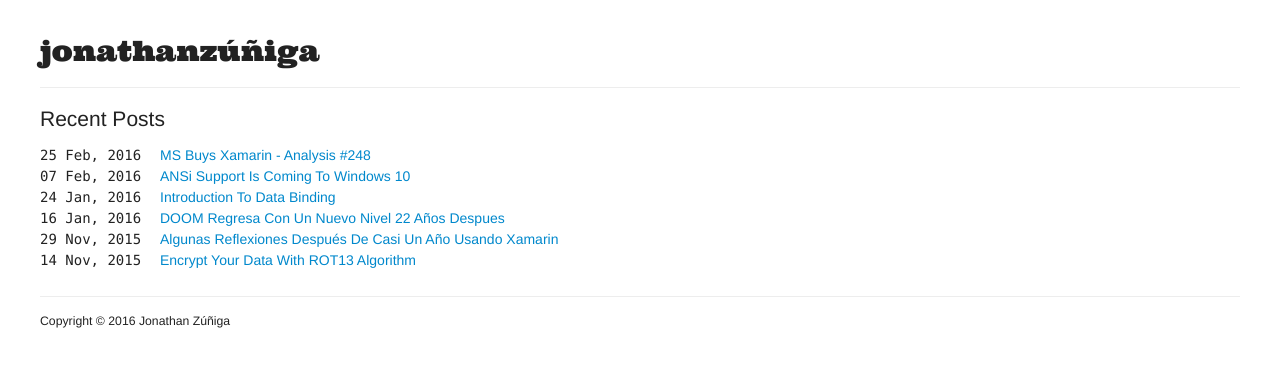
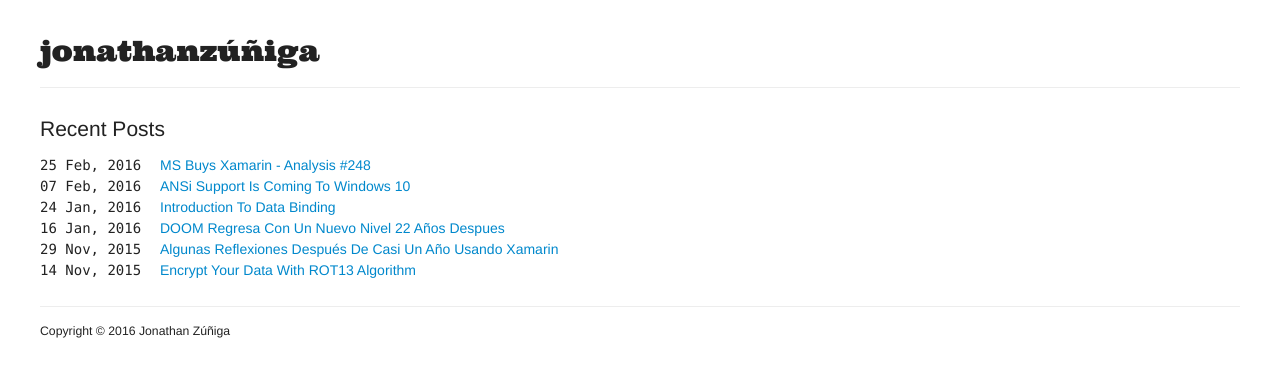
Before and after one commit to jonathanzuniga/jonathanzuniga.github.io, a Jekyll site: the page built from index.html, in a window 1280 px wide. Shown: the top 377 px of the page. Built offline with Jekyll 4.4.1, drawn with Linux system fonts in a browser that asks for light colours.

```diff
--- a/_sass/_layout.scss
+++ b/_sass/_layout.scss
@@ -20,6 +20,8 @@
  * Site header
  */
 .site-header {
+	margin-bottom: $spacing-unit / 3;
+
 	.site-title {
 		display: block;
 		font-family: $title-font-family;
```
